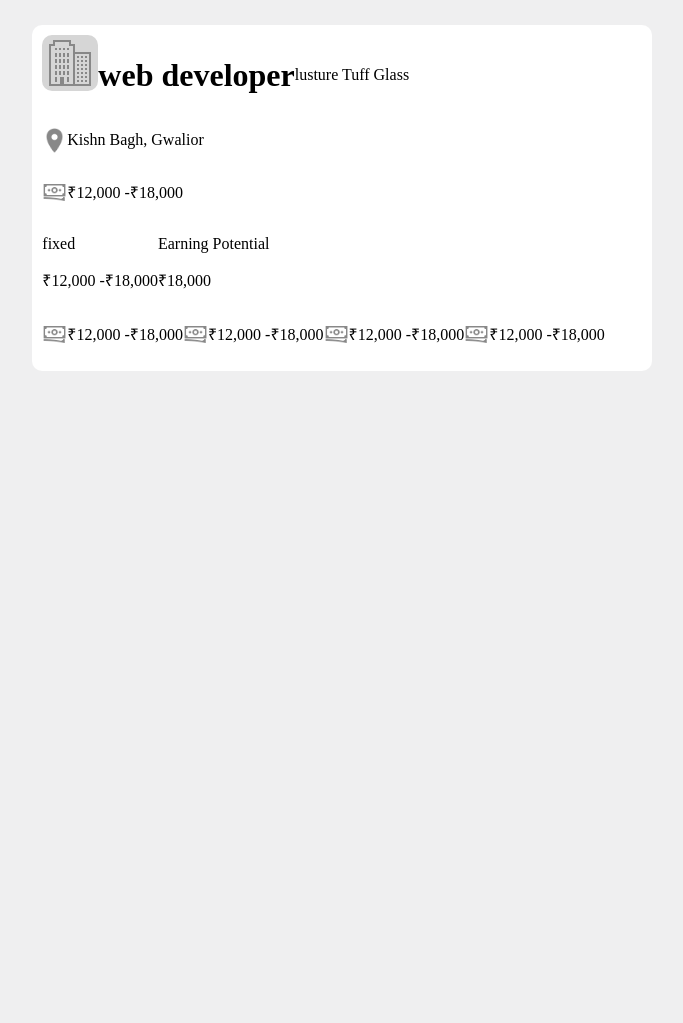
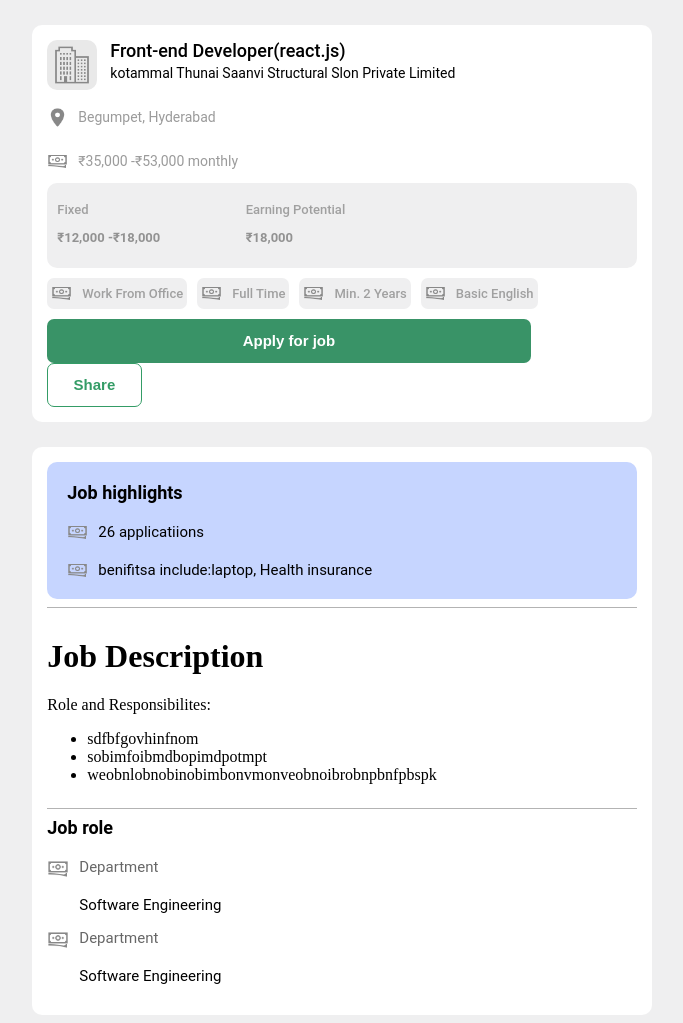
Before and after one commit to satyanikithdandamudi/applyjobsection, a plain HTML site: page index.html in a window 1280 px wide. Shown: the whole page, without its empty margins (140-823 px from the left). Before the commit the page ends 800 px from the top, so only its background shows below. Drawn offline with Linux system fonts and the light colour scheme.

Commit message:
"Updated applyjob.css and index.html files with new styles and HTML structure for job application page."

```diff
--- a/applyjob.css
+++ b/applyjob.css
@@ -7,60 +7,207 @@ body {
 
 .applyjob-section{
 
+
 }
 
 .applyjob-main-container{
     border-radius: 10px;
     margin-top: 2%;
-    padding: 10px;
+    padding: 15px;
     margin-left: 13%;
     margin-right: 38%;
     display: flex;
     flex-direction: column;
     background-color: rgb(255, 255, 255);
-
 }
 
 .applyjob-sub-container1{
     display: flex;
     flex-direction: row;
-
-
 }
 .companys-icon1{
-    width: 50px;
-    height: 50px;
-    background-color: rgb(214, 214, 214);
-    padding: 3px;
+    width: 40px;
+    height: 40px;
+    background-color: rgb(233, 233, 233);
+    padding: 5px;
     border-radius: 10px;
 
 }
-
 .applyjob-sub-container2{
     display: flex;
-    flex-direction: row;
-    align-items: center;
+    flex-direction: column;
+}
+.applyjob-sub-container2 h1{
+    font-size: 18px;
+    font-weight: 500;
+    margin-left: 13px;
+    font-family: "roboto";
+    margin-top: 0px;
+    margin-bottom: 4px;
+}
+.applyjob-sub-container2 p{
+    font-size: 14px;
+    font-family: "roboto";
+    margin-left: 13px;
+    padding-top: 0px;
+    margin-top: 0px;
 }
 .applyjob-sub-container3{
     display: flex;
     flex-direction: row;
     align-items: center;
+    padding-bottom: 0px;
+}
+.applyjob-sub-container3 p{
+    font-size: 14px;
+    font-family: "roboto";
+    color:rgb(155, 155, 155);
+
 }
 .location-icon{
-    width:25px;
-    height: 25px;
+    width:21px;
+    height: 19px;
+    margin-right: 10px;
 }
 .money-icon{
-    width:25px;
-    height: 25px;
+    width:22px;
+    height: 22px;
+    margin-right: 10px;
 }
 
 .applyjob-sub-container4{
-
+    background-color: rgb(239, 239, 240);
     display: flex;
     flex-direction: row;
+    padding:10px;
+    border-radius: 10px;
+
+}
+.applyjob-sub-container4-1{
+
+    margin-right:15%;
+}
+.applyjob-sub-container4-1 h1{
+    font-size: 13px;
+    font-family: "roboto";
+    font-weight: 500;
+    color:rgb(160, 160, 160);
+}
+.applyjob-sub-container4-1 p{
+    font-size: 13px;
+    font-family: "roboto";
+    font-weight: 600;
+    color:rgb(146, 146, 146);
 }
 .applyjob-sub-container5{
     display: flex;
     flex-direction: row;
+    margin-bottom: 10px;
 }
+.applyjob-sub-container5-1{
+    background-color:  rgb(239, 239, 240);
+    display: flex;
+    flex-direction: row;
+    align-items: center;
+    margin-right: 10px;
+    margin-top: 10px;
+    padding:4px;
+    height: 23px;
+    border-radius: 7px;
+}
+.applyjob-sub-container5-1 p{
+    font-size: 13px;
+    font-family: "roboto";
+    font-weight: 500;
+    color:rgb(160, 160, 160);
+}
+.apply-btn{
+    background-color: rgb(57, 147, 103);
+    height: 44px;
+    width: 82%;
+    color: white;
+    font-family: "roboto" sans-serif;
+    font-weight: 600;
+    font-size: 15px;
+    margin-right: 8px;
+    border-style: none;
+    border-radius: 7px;
+
+}
+.share-btn{
+    background-color: rgb(255, 255, 255);
+    height: 44px;
+    width: 16%;
+    border-radius: 7px;
+    border-style: solid;
+    font-family: "roboto" sans-serif;
+    font-weight: 600;
+    font-size: 15px;
+    border-color: rgb(52, 156, 102);
+    color:  rgb(52, 156, 102);
+    border-width: 1.5px;
+}
+.job-hilights-section{
+    display: flex;
+    flex-direction: column;
+    column-gap: 0px;
+    background-color:rgb(198, 213, 255);
+    padding-top: 20px;
+    border-radius: 10px;
+    padding-left: 20px;
+}
+.job-hilights-section h1{
+    font-size: 18px;
+    font-family: "roboto";
+    margin-top: 0px;
+    margin-bottom: 20px;
+
+}
+
+.job-hilights-sub1{
+    display: flex;
+    flex-direction: row;
+
+
+}
+.job-hilights-sub1 p{
+    font-size: 15px;
+    margin-top: 0px;
+    margin-bottom: 20px;
+    font-family: "roboto";
+
+}
+.job-role-section{
+
+}
+.job-role-section h1{
+    font-size: 18px;
+    font-family: "roboto";
+    margin-top: 0px;
+    margin-bottom: 20px;
+
+}
+.job-role-sub1{
+    display: flex;
+    flex-direction: row;
+    margin-right: 100px;
+
+
+}
+.job-role-sub1 h1{
+    font-size: 15px;
+    font-family: "roboto";
+    margin-top: 0px;
+    color: rgb(103, 103, 103);
+    font-weight:400;
+}
+.job-role-sub1 p{
+    font-size: 15px;
+    font-family: "roboto";
+    margin-top: 0px;
+}
+.job-role-position{
+    display: flex;
+    flex-direction: column;
+
+}
--- a/index.html
+++ b/index.html
@@ -13,64 +13,116 @@
 
 <body>
 
-  <div class="applyjob-section container">
+  <div class="applyjob-section-container">
     <div class="applyjob-main-container">
         <div class="applyjob-sub-container1">
             <img src="assets/companys-icon.png"
             class="companys-icon1"/>
             <div class="applyjob-sub-container2">
-                <h1> web developer</h1>
-                <p>lusture Tuff Glass</p>
+                <h1>Front-end Developer(react.js)</h1>
+                <p>kotammal Thunai Saanvi Structural Slon Private Limited</p>
             </div>
         </div>
-        <div class="applyjob-sub-container2">
+        <div class="applyjob-sub-container3">
             <img src="assets/location-icon.png"/
             class="location-icon"/>
-            <p>Kishn Bagh, Gwalior</p>
+            <p>Begumpet, Hyderabad</p>
         </div>
         <div class="applyjob-sub-container3">
             <img src="assets/money-icon.png"/
             class="location-icon"/>
-            <p>₹12,000 -₹18,000</p>
+            <p>₹35,000 -₹53,000 monthly</p>
         </div>
         <div class="applyjob-sub-container4">
-            <div>
-                <p>fixed</p>
+            <div class="applyjob-sub-container4-1">
+                <h1>Fixed</h1>
                 <p>₹12,000 -₹18,000</p>
             </div>
-            <div>
-                <p>Earning Potential</p>
+            <div class="applyjob-sub-container4-1">
+                <h1>Earning Potential</h1>
                 <p>₹18,000</p>
             </div>
         </div>
         <div class="applyjob-sub-container5">
-            <div class="applyjob-sub-container3">
+            <div class="applyjob-sub-container5-1">
                 <img src="assets/money-icon.png"/
                 class="location-icon"/>
-                <p>₹12,000 -₹18,000</p>
+                <p>Work From Office</p>
             </div>
-            <div class="applyjob-sub-container3">
+            <div class="applyjob-sub-container5-1">
                 <img src="assets/money-icon.png"/
                 class="location-icon"/>
-                <p>₹12,000 -₹18,000</p>
+                <p>Full Time</p>
             </div>
-            <div class="applyjob-sub-container3">
+            <div class="applyjob-sub-container5-1">
                 <img src="assets/money-icon.png"/
                 class="location-icon"/>
-                <p>₹12,000 -₹18,000</p>
+                <p>Min. 2 Years</p>
             </div>
-            <div class="applyjob-sub-container3">
+            <div class="applyjob-sub-container5-1">
                 <img src="assets/money-icon.png"/
                 class="location-icon"/>
-                <p>₹12,000 -₹18,000</p>
+                <p>Basic English</p>
             </div>
 
         </div>
-
+        <div class="applyjob-sub-container6">
+            <button class="apply-btn">Apply for job </button>
+            <button class="share-btn">Share</button>
+        </div>
     </div>
 
   </div>
 
 
+  <div class="applyjob-main-container">
+    <div class="job-hilights-section">
+        <h1>Job highlights</h1>
+        <div class="job-hilights-sub1">
+            <img src="assets/money-icon.png"/
+            class="location-icon"/>
+            <p>26 applicatiions</p>
+        </div>
+        <div class="job-hilights-sub1">
+            <img src="assets/money-icon.png"/
+            class="location-icon"/>
+            <p>benifitsa include:laptop, Health insurance</p>
+        </div>
+    </div>
+    <hr style="width:100%;border-width:0;background-color:rgb(179, 179, 179);height: 1px;"/>
+    <div class="job-description-section">
+        <h1>Job Description</h1>
+        <p>Role and Responsibilites:</p>
+        <ul>
+            <li>sdfbfgovhinfnom</li>
+            <li>sobimfoibmdbopimdpotmpt</li>
+            <li>weobnlobnobinobimbonvmonveobnoibrobnpbnfpbspk</li>
+        </ul>
+    </div>
+    <hr style="width:100%;border-width:0;background-color:rgb(179, 179, 179);height: 1px;"/>
+
+    <div class="job-role-section">
+        <h1>Job role</h1>
+       <div class="job-role-position">
+        <div class="job-role-sub1">
+            <img src="assets/money-icon.png" class="money-icon"/>
+            <div class="job-role-sub1-1">
+                <h1>Department</h1>
+                <p>Software Engineering</p>
+            </div>
+        </div>
+        <div class="job-role-sub1">
+            <img src="assets/money-icon.png" class="money-icon"/>
+            <div class="job-role-sub1-1">
+                <h1>Department</h1>
+                <p>Software Engineering</p>
+            </div>
+        </div>
+       </div>
+    </div>
+
+
+   </div>
+
 
 </body>
```
